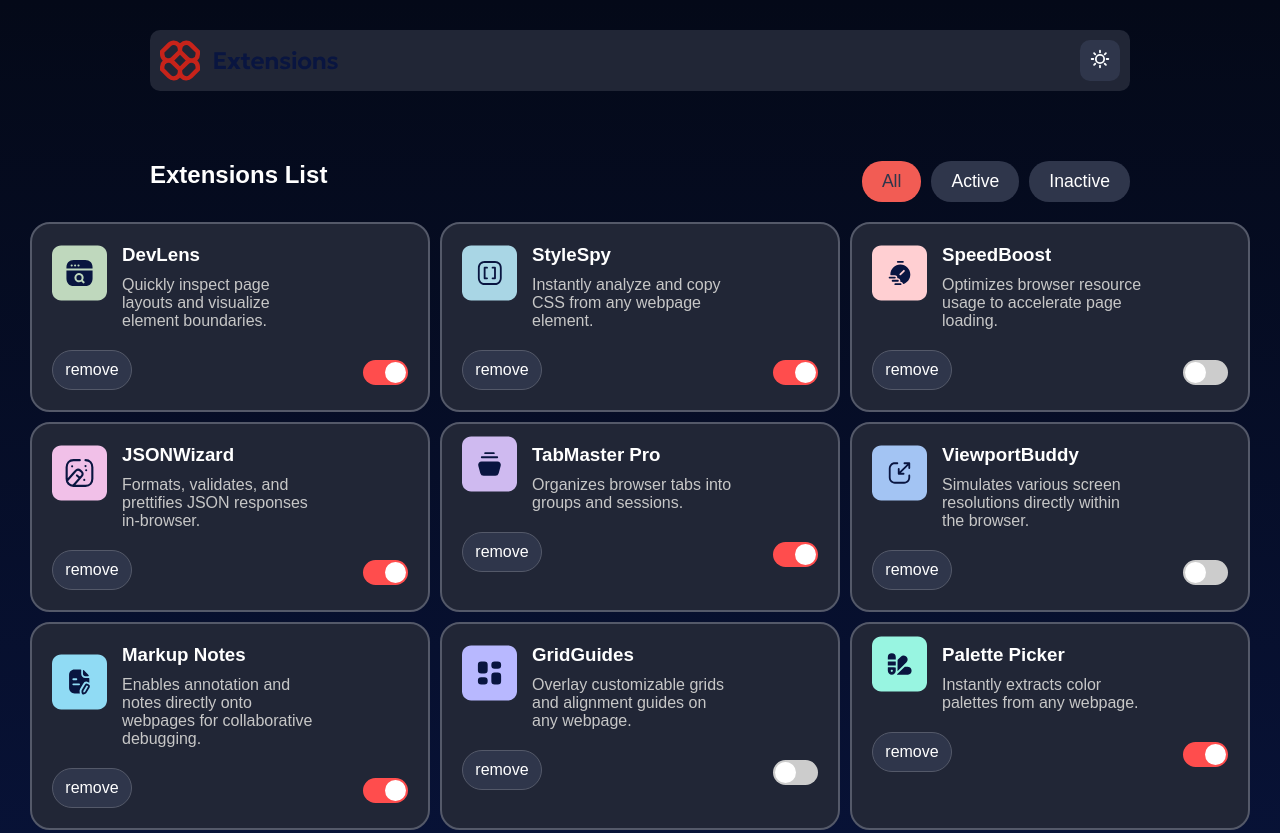
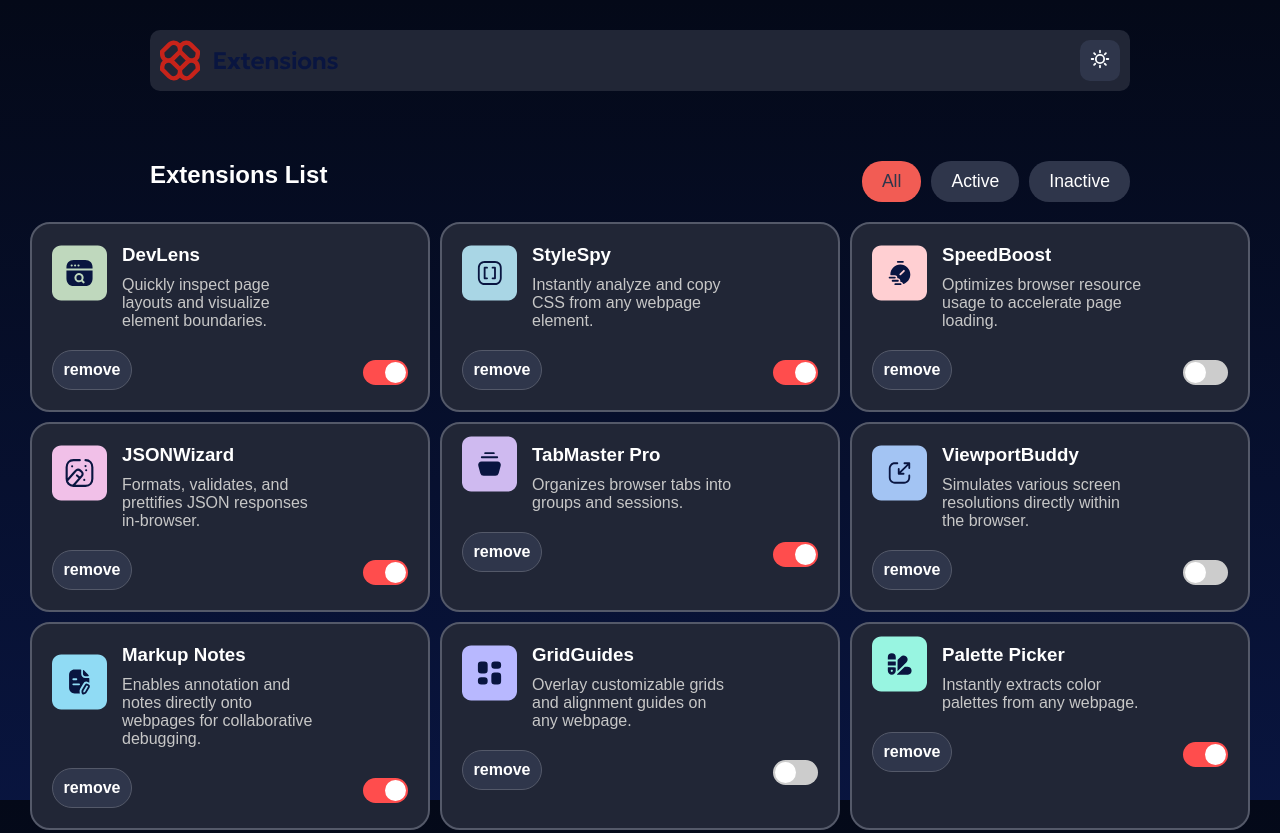
Before and after one commit to guilhermesantosi/Browser-extension-manager-UI, a plain HTML site: page index.html in a window 1280 px wide. Shown: the top 833 px of the page. Drawn offline with Linux system fonts and the light colour scheme.

Commit message:
final adjustments

```diff
--- a/index.html
+++ b/index.html
@@ -19,7 +19,7 @@
   </header>
 
   <nav>
-    <h1>Extensions List</h1>
+    <h1 id="h1">Extensions List</h1>
     <ul>
       <li id="All">All</li>
       <li id="Active">Active</li>
--- a/style.css
+++ b/style.css
@@ -7,6 +7,9 @@
 
 }
 
+html,body{
+    height: 100%;
+}
 
 body {
     background-image: linear-gradient(180deg, #040918 0%, hsl(227, 75%, 14%) 100%);
@@ -113,6 +116,7 @@ main{
     background-color:hsl(225, 23%, 24%);
     color: white;
     font-size:1em;
+    font-weight: bold;
     padding: 10px;
     width: 80px;
     border-radius: 20px;
```
Also changed, not shown: design/desktop-design-dark-active.jpg (deleted), design/desktop-design-dark-focus.jpg (deleted), design/desktop-design-dark-hover.jpg (deleted), design/desktop-design-dark-inactive.jpg (deleted), design/desktop-design-dark.jpg (deleted), design/desktop-design-light-active.jpg (deleted), design/desktop-design-light-focus.jpg (deleted), design/desktop-design-light-hover.jpg (deleted), design/desktop-design-light-inactive.jpg (deleted), design/desktop-design-light.jpg (deleted), design/mobile-design-dark.jpg (deleted), design/mobile-design-light.jpg (deleted), desktop.png (added), mobile.png (added), 1 more files, 2 other files.
